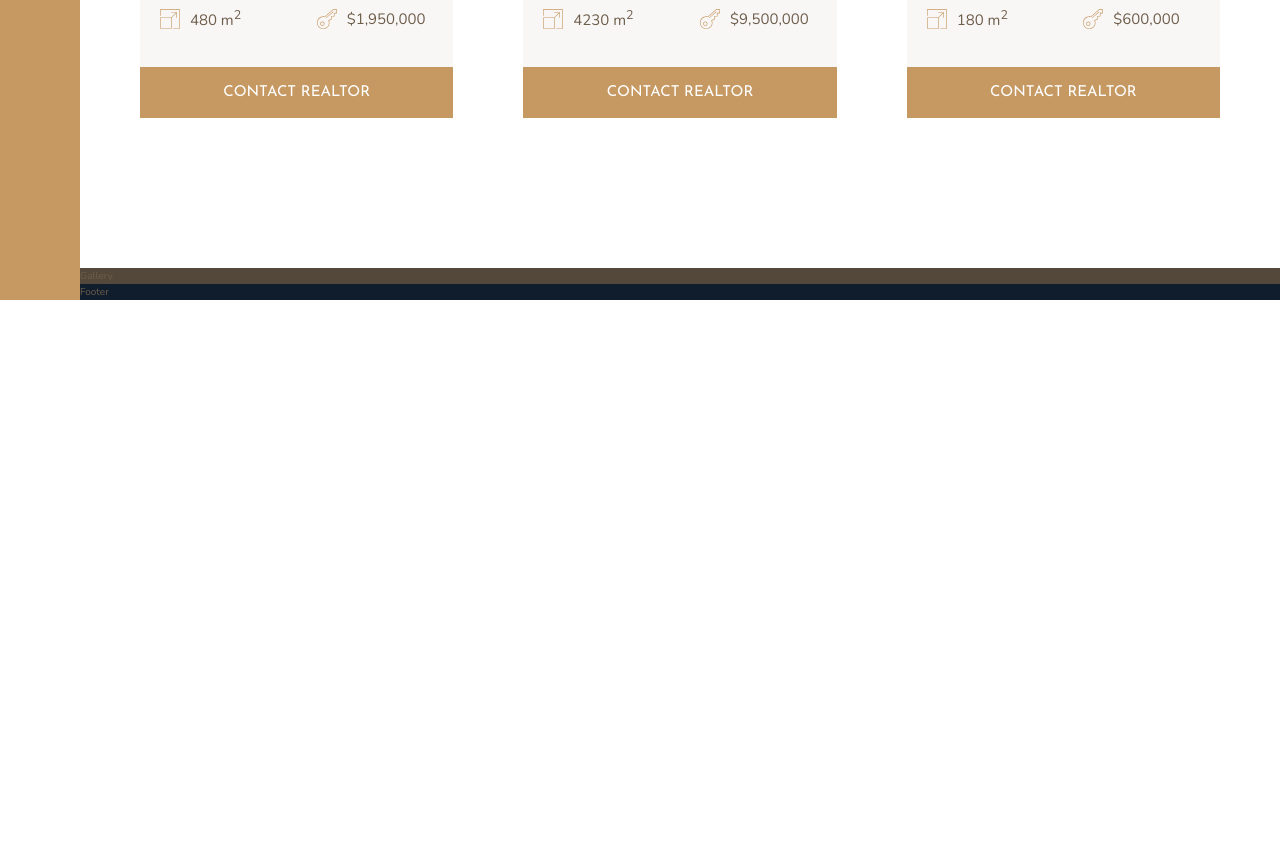
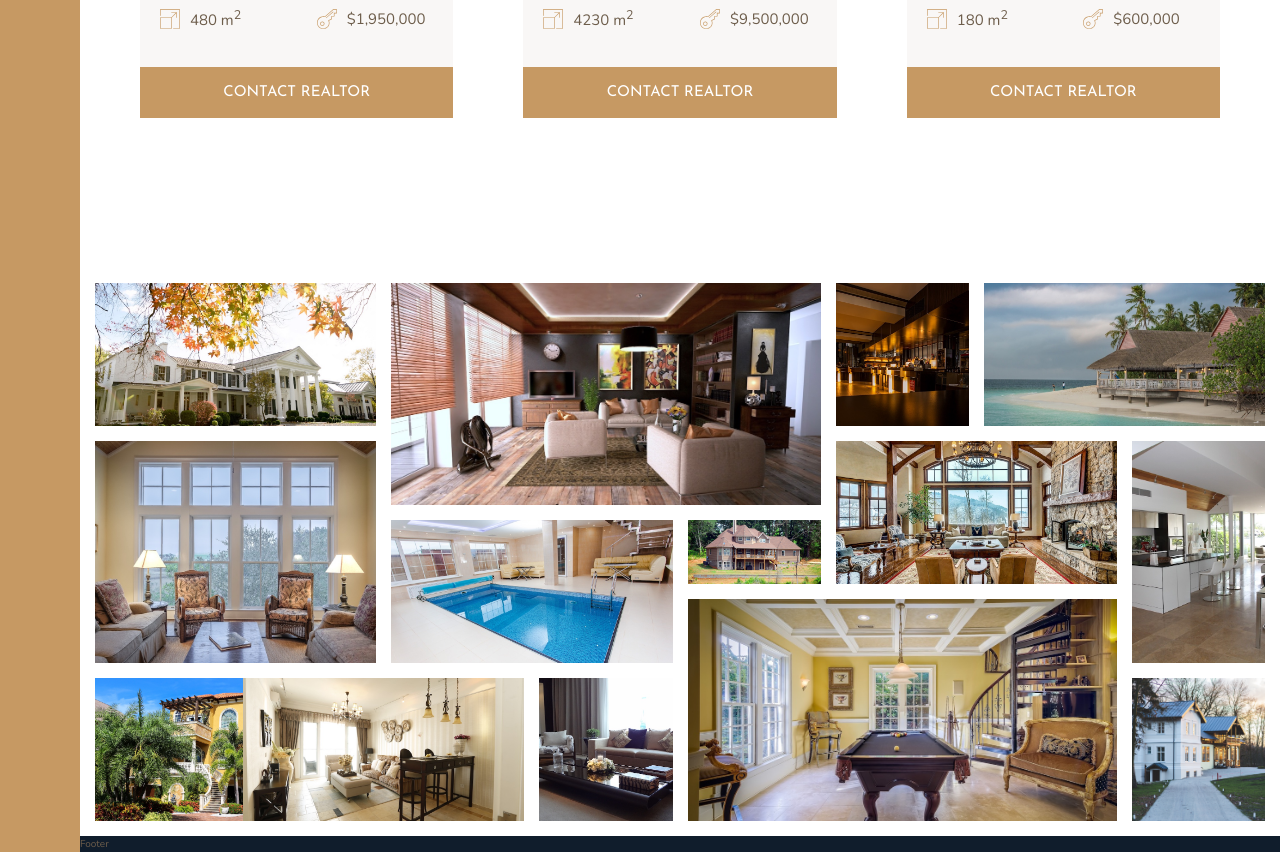
Before and after one commit to phongluudn1997/3-NEXTER, a website: page index.html in a window 1280 px wide. Shown: the part 2804-3656 px from the top of the page. Before the commit the page ends 3104 px from the top, so only its background shows below. Drawn offline with nearby package versions, Linux system fonts and the light colour scheme.

Commit message:
added: finished: gallery section

```diff
--- a/index.html
+++ b/index.html
@@ -294,7 +294,50 @@
         <button class="btn home__btn">Contact realtor</button>
       </div>
     </div>
-    <div class="gallery">Gallery</div>
+    <div class="gallery">
+      <figure class="gallery__item gallery__item--1">
+        <img src="img/gal-1.jpeg" alt="Gallery image 1" class="gallery__img" />
+      </figure>
+      <figure class="gallery__item gallery__item--2">
+        <img src="img/gal-2.jpeg" alt="Gallery image 1" class="gallery__img" />
+      </figure>
+      <figure class="gallery__item gallery__item--3">
+        <img src="img/gal-3.jpeg" alt="Gallery image 1" class="gallery__img" />
+      </figure>
+      <figure class="gallery__item gallery__item--4">
+        <img src="img/gal-4.jpeg" alt="Gallery image 1" class="gallery__img" />
+      </figure>
+      <figure class="gallery__item gallery__item--5">
+        <img src="img/gal-5.jpeg" alt="Gallery image 1" class="gallery__img" />
+      </figure>
+      <figure class="gallery__item gallery__item--6">
+        <img src="img/gal-6.jpeg" alt="Gallery image 1" class="gallery__img" />
+      </figure>
+      <figure class="gallery__item gallery__item--7">
+        <img src="img/gal-7.jpeg" alt="Gallery image 1" class="gallery__img" />
+      </figure>
+      <figure class="gallery__item gallery__item--8">
+        <img src="img/gal-8.jpeg" alt="Gallery image 1" class="gallery__img" />
+      </figure>
+      <figure class="gallery__item gallery__item--9">
+        <img src="img/gal-9.jpeg" alt="Gallery image 1" class="gallery__img" />
+      </figure>
+      <figure class="gallery__item gallery__item--10">
+        <img src="img/gal-10.jpeg" alt="Gallery image 1" class="gallery__img" />
+      </figure>
+      <figure class="gallery__item gallery__item--11">
+        <img src="img/gal-11.jpeg" alt="Gallery image 1" class="gallery__img" />
+      </figure>
+      <figure class="gallery__item gallery__item--12">
+        <img src="img/gal-12.jpeg" alt="Gallery image 1" class="gallery__img" />
+      </figure>
+      <figure class="gallery__item gallery__item--13">
+        <img src="img/gal-13.jpeg" alt="Gallery image 1" class="gallery__img" />
+      </figure>
+      <figure class="gallery__item gallery__item--14">
+        <img src="img/gal-14.jpeg" alt="Gallery image 1" class="gallery__img" />
+      </figure>
+    </div>
     <footer class="footer">Footer</footer>
   </body>
 </html>
--- a/sass/_gallery.scss
+++ b/sass/_gallery.scss
@@ -1,4 +1,75 @@
 .gallery {
-  background-color: $color-grey-dark-1;
   grid-column: full-start / full-end;
+
+  display: grid;
+  grid-template-columns: repeat(8, 1fr);
+  grid-template-rows: repeat(7, 5vw);
+  grid-gap: 1.5rem;
+  padding: 1.5rem;
+
+  &__item {
+    &--1 {
+      grid-row: 1 / span 2;
+      grid-column: 1 / span 2;
+    }
+    &--2 {
+      grid-row: 1 / span 3;
+      grid-column: 3 / span 3;
+    }
+    &--3 {
+      grid-row: 1 / span 2;
+      grid-column: 6 / span 1;
+    }
+    &--4 {
+      grid-row: 1 / span 2;
+      grid-column: 7 / span 2;
+    }
+    &--5 {
+      grid-row: 3 / span 3;
+      grid-column: 1 / span 2;
+    }
+    &--6 {
+      grid-row: 4 / span 2;
+      grid-column: 3 / span 2;
+    }
+    &--7 {
+      grid-row: 4 / span 1;
+      grid-column: 5 / span 1;
+    }
+    &--8 {
+      grid-row: 3 / span 2;
+      grid-column: 6 / span 2;
+    }
+    &--9 {
+      grid-row: 3 / span 3;
+      grid-column: 8 / span 1;
+    }
+    &--10 {
+      grid-row: 6 / span 2;
+      grid-column: 1 / span 2;
+    }
+    &--11 {
+      grid-row: 6 / span 2;
+      grid-column: 2 / span 2;
+    }
+    &--12 {
+      grid-row: 6 / span 2;
+      grid-column: 4 / span 1;
+    }
+    &--13 {
+      grid-row: 5 / span 3;
+      grid-column: 5 / span 3;
+    }
+    &--14 {
+      grid-row: 6 / span 2;
+      grid-column: 8 / span 1;
+    }
+  }
+
+  &__img {
+    width: 100%;
+    height: 100%;
+    object-fit: cover;
+    display: block;
+  }
 }
```
Also changed, not shown: css/style.css.
